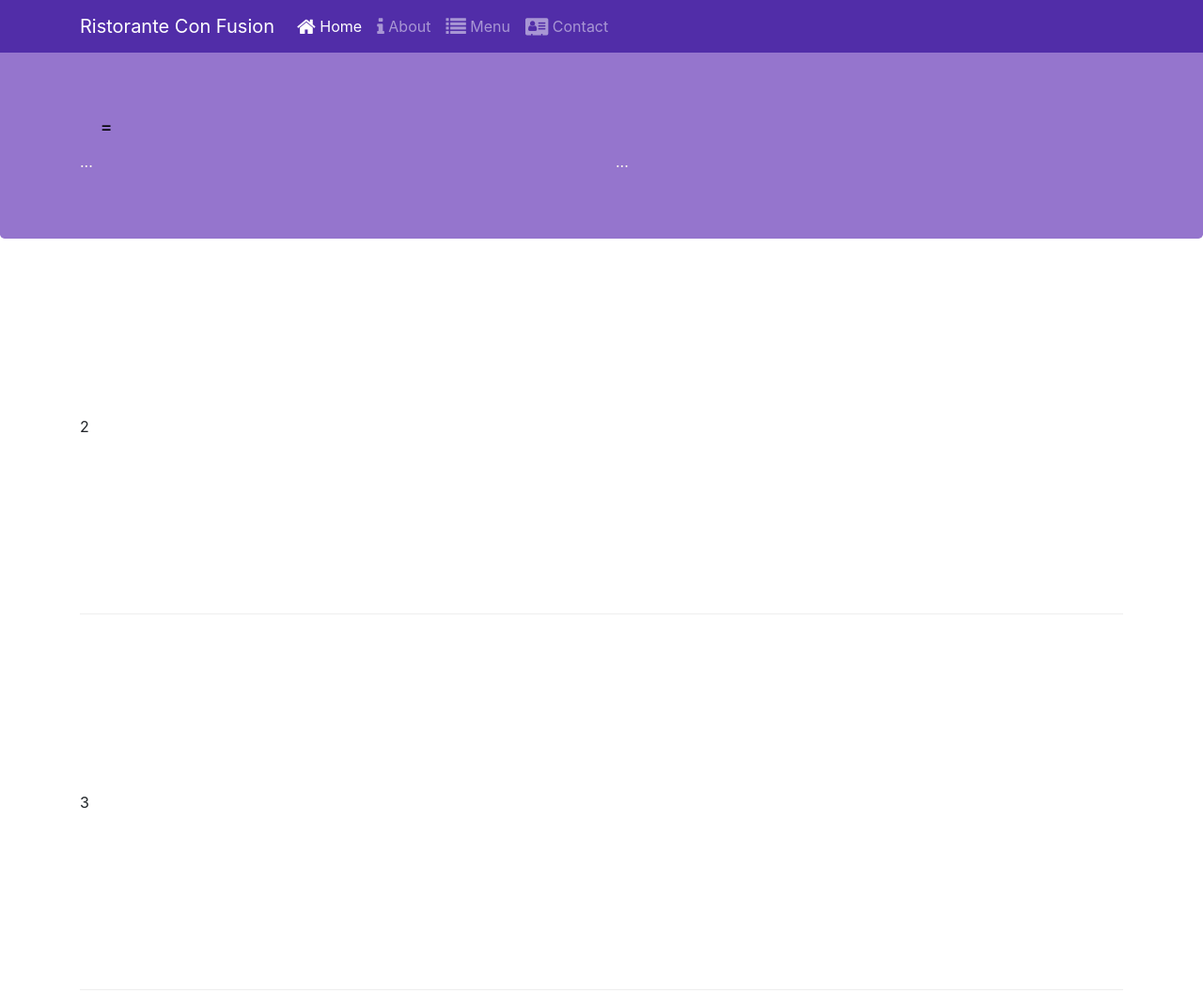
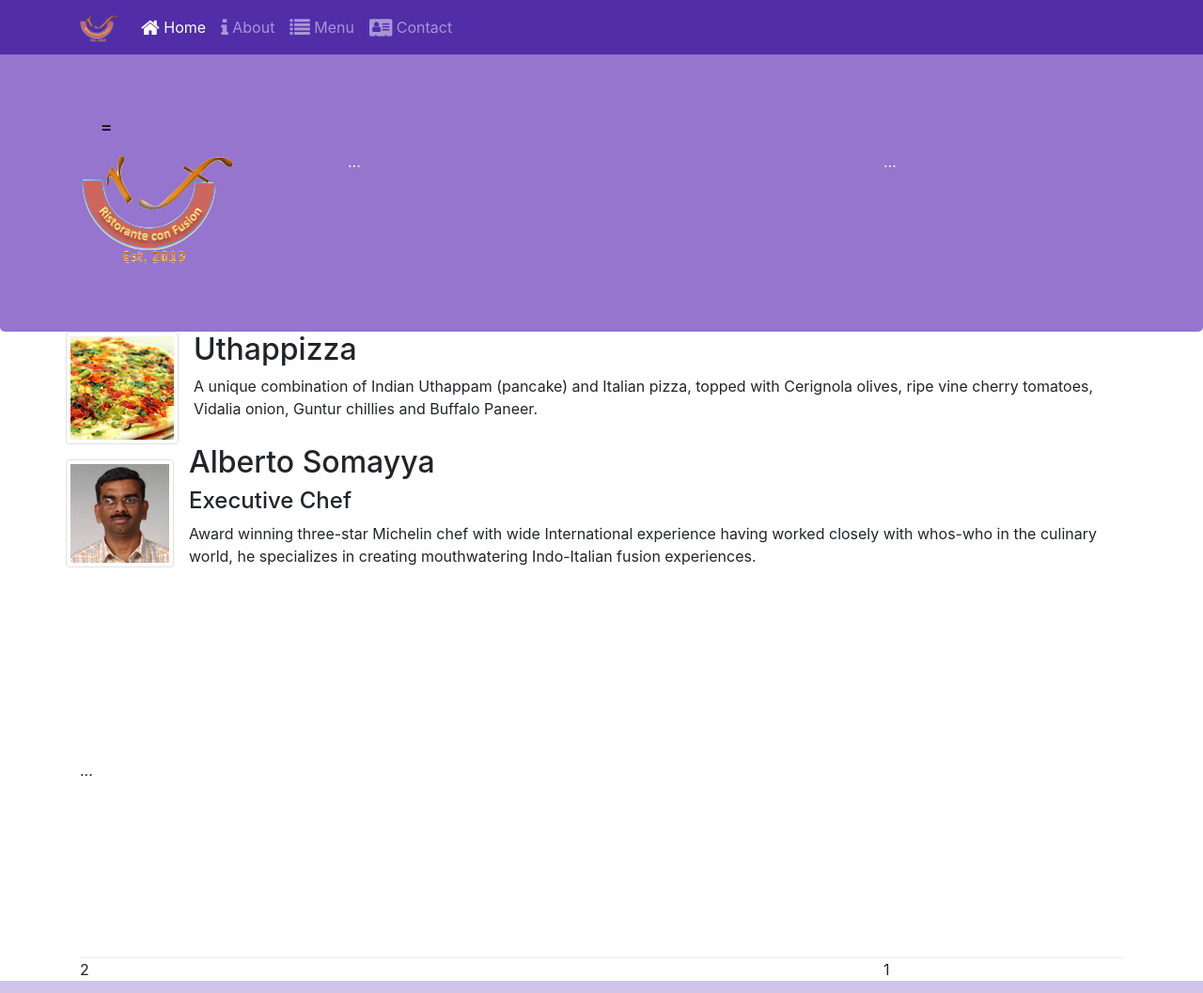
Before and after one commit to khiemtongthong/test-1, a website: page index.html in a window 1280 px wide. Shown: the top 1057 px of the page at 94% size. Drawn offline with nearby package versions, Linux system fonts and the light colour scheme.

Commit message:
Images and Media

```diff
--- a/index.html
+++ b/index.html
@@ -20,7 +20,7 @@
             <div class="row row-header">
                 <nav class="navbar navbar-dark navbar-expand-sm fixed-top">
                     <div class="container">
-                        <a class="navbar-brand" href="#">Ristorante Con Fusion</a>
+                        <a class="navbar-brand" href="#"><img src="img/logo.png" height="30" width="41"></a>
                         <ul class="navbar-nav mr-auto">
                             <li class="nav-item active"><a class="nav-link" href="#"><span
                                         class="fa fa-home fa-lg"></span> Home</a></li>
@@ -47,6 +47,11 @@
                 </div>
             </div>
             <div class="row">
+
+                <div class="col-12 col-sm align-self-center">
+                    <img src="img/logo.png" class="img-fluid">
+                </div>
+
                 <div class="col-12 col-sm-6">
                     ...
                 </div>
@@ -59,8 +64,33 @@
     </header>
     <section>
         <div class="container">
-            <div class="row row-content align-items-center"> 2 </div>
-            <div class="row row-content align-items-center"> 3 </div>
+            <div class="row">
+                <div class="media">
+                    <img class="d-flex mr-3 img-thumbnail align-self-center" src="img/uthappizza.png" alt="Uthappizza">
+                    <div class="media-body">
+                        <h2 class="mt-0">Uthappizza</h2>
+                        <p class="d-none d-sm-block">A unique combination of Indian Uthappam (pancake) and
+                            Italian pizza, topped with Cerignola olives, ripe vine
+                            cherry tomatoes, Vidalia onion, Guntur chillies and
+                            Buffalo Paneer.</p>
+                    </div>
+                </div>
+            </div>
+            <div class="row">
+                <div class="media">
+                    <img class="d-flex mr-3 img-thumbnail align-self-center" src="img/alberto.png"
+                        alt="Alberto Somayya">
+                    <div class="media-body">
+                        <h2 class="mt-0">Alberto Somayya</h2>
+                        <h4>Executive Chef</h4>
+                        <p class="d-none d-sm-block">Award winning three-star Michelin chef with wide
+                            International experience having worked closely with
+                            whos-who in the culinary world, he specializes in
+                            creating mouthwatering Indo-Italian fusion experiences.
+                        </p>
+                    </div>
+                </div>
+            </div>
             <div class="row row-content align-items-center"> ... </div>
             <div class="row">
                 <div class="col-12 col-sm-4 col-md-3 order-sm-last"> 1 </div>
```
Also changed, not shown: aboutus.html (+1 -1 lines), contactus.html (+1 -1 lines), img/alberto.png (added), img/buffet.png (added), img/logo.png (added), img/uthappizza.png (added), 1 other file.
